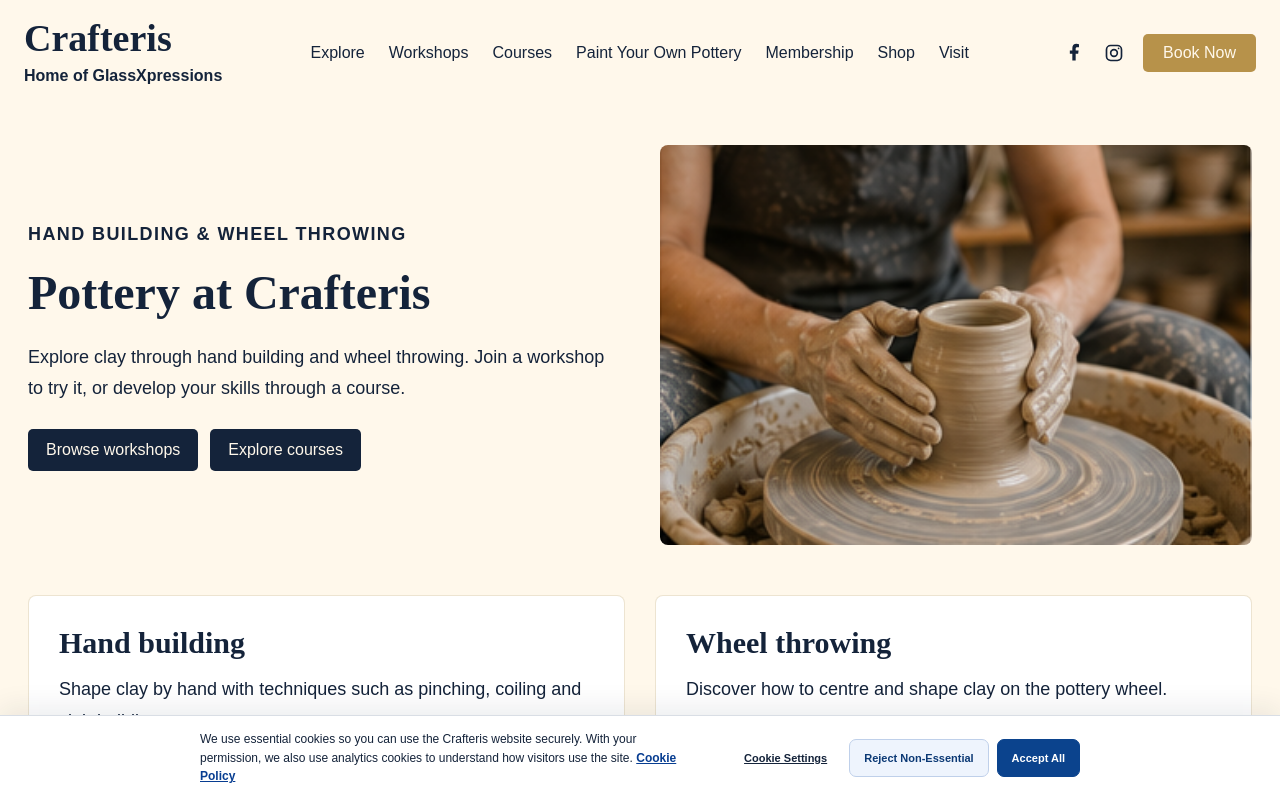
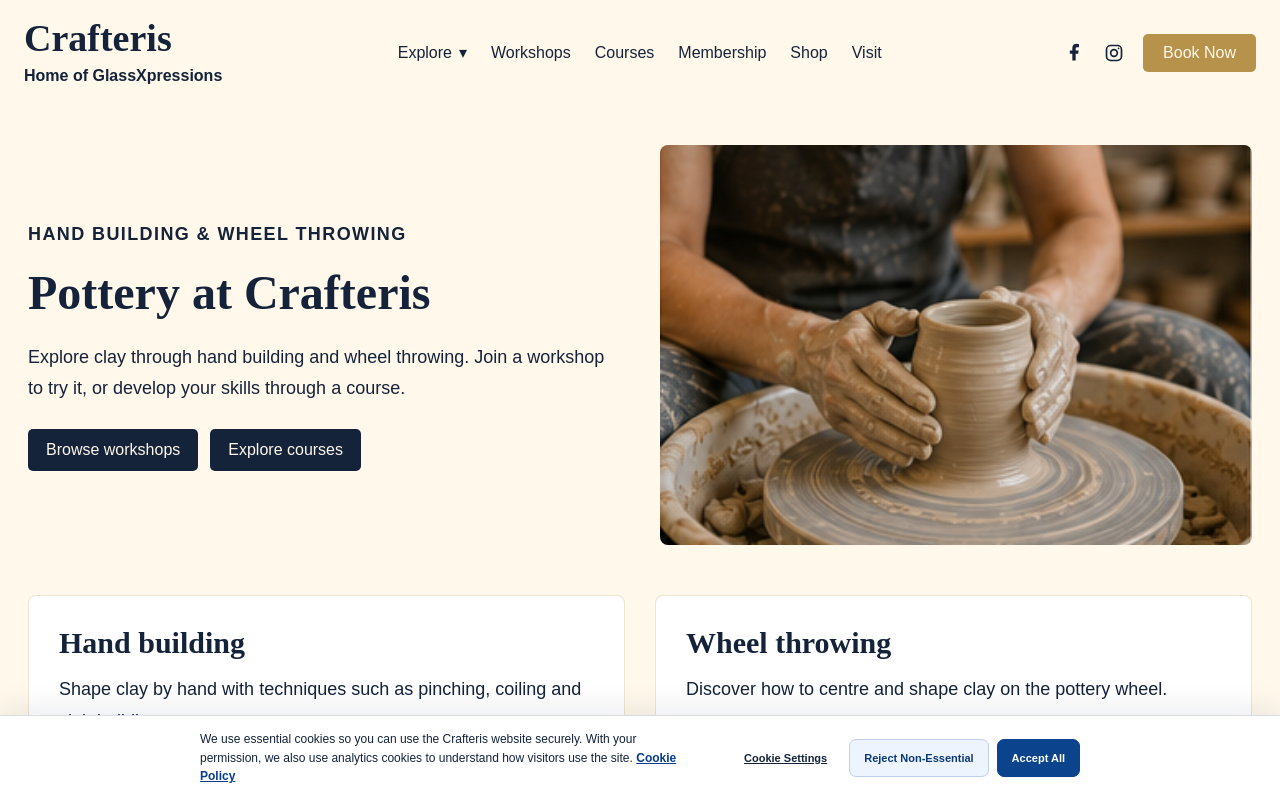
Before and after one commit to guzzep/crafteris-studio-website, a Next.js app: page /pottery in a window 1280 px wide. Shown: the top 800 px of the page. Built offline with nearby package versions, Linux system fonts and the light colour scheme; no server answers; the database is empty.

Commit message:
Group craft pages under accessible Explore navigation

```diff
--- a/src/components/Header.module.css
+++ b/src/components/Header.module.css
@@ -164,3 +164,17 @@
 .socialLinks { display:flex; align-items:center; gap:6px; }
 .socialLinks a { display:flex; align-items:center; justify-content:center; width:34px; height:40px; color:var(--mainText); }
 @media(max-width:600px) { .headerInner { flex-wrap:wrap; gap:12px; } .headerActions { margin-left:auto; } }
+
+.exploreDropdown { position:relative; }
+.exploreToggle { display:flex; align-items:center; gap:7px; border:0; padding:12px 0; background:transparent; color:var(--mainText); font:inherit; cursor:pointer; }
+.exploreToggle:hover { color:var(--accent); }
+.exploreToggle:focus-visible, .exploreLinks a:focus-visible { outline:2px solid var(--accent); outline-offset:3px; }
+.exploreLinks { position:absolute; top:100%; left:-18px; min-width:260px; padding:10px 0; border:1px solid #b7924a50; border-radius:6px; background:var(--background); box-shadow:0 8px 24px #17253818; }
+.exploreLinks[hidden] { display:none; }
+.exploreLinks a { display:block; padding:12px 18px; }
+.exploreLinks a:hover { background:#b7924a12; }
+@media(max-width:1200px) {
+  .exploreToggle { width:100%; padding:14px 20px; justify-content:space-between; }
+  .exploreLinks { position:static; min-width:0; box-shadow:none; border:0; border-left:2px solid var(--accent); border-radius:0; margin:0 20px 10px; padding:0; }
+  .nav { max-height:calc(100dvh - 160px); overflow-y:auto; }
+}
--- a/src/components/Header.tsx
+++ b/src/components/Header.tsx
@@ -3,6 +3,7 @@
 import {
   useEffect,
   useMemo,
+  useRef,
   useState,
 } from "react";
 
@@ -21,6 +22,18 @@ export default function Header() {
 
   const [menuOpen, setMenuOpen] =
     useState(false);
+
+  const [exploreOpen, setExploreOpen] = useState(false);
+  const exploreRef = useRef<HTMLDivElement>(null);
+  const exploreButton = useRef<HTMLButtonElement>(null);
+
+  useEffect(() => {
+    function dismiss(event: PointerEvent) {
+      if (!exploreRef.current?.contains(event.target as Node)) setExploreOpen(false);
+    }
+    document.addEventListener("pointerdown", dismiss);
+    return () => document.removeEventListener("pointerdown", dismiss);
+  }, []);
 
   const [siteName, setSiteName] =
     useState("Crafteris");
@@ -74,6 +87,7 @@ export default function Header() {
 
   function closeMenu() {
     setMenuOpen(false);
+    setExploreOpen(false);
   }
 
   return (
@@ -89,18 +103,31 @@ export default function Header() {
         </Link>
 
         <nav
+          id="main-navigation"
+          aria-label="Main navigation"
           className={`${styles.nav} ${
             menuOpen
               ? styles.navOpen
               : ""
           }`}
         >
-          <Link
-            href="/explore"
-            onClick={closeMenu}
-          >
-            Explore
-          </Link>
+          <div className={styles.exploreDropdown} ref={exploreRef}
+            onKeyDown={(event) => { if (event.key === "Escape") { setExploreOpen(false); exploreButton.current?.focus(); } }}
+            onBlur={(event) => { if (!event.currentTarget.contains(event.relatedTarget as Node | null)) setExploreOpen(false); }}>
+            <button type="button" className={styles.exploreToggle} ref={exploreButton}
+              aria-expanded={exploreOpen} aria-controls="explore-links"
+              onClick={() => setExploreOpen(current => !current)}>
+              Explore <span aria-hidden="true">{exploreOpen ? "▴" : "▾"}</span>
+            </button>
+            <div id="explore-links" className={styles.exploreLinks} hidden={!exploreOpen}>
+              <Link href="/explore" onClick={closeMenu}>Explore the studio</Link>
+              <Link href="/paint-your-own-pottery" onClick={closeMenu}>Paint Your Own Pottery</Link>
+              <Link href="/glass" onClick={closeMenu}>Glass</Link>
+              <Link href="/pottery" onClick={closeMenu}>Pottery</Link>
+              <Link href="/mosaic" onClick={closeMenu}>Mosaic</Link>
+              <Link href="/team-building" onClick={closeMenu}>Team Building &amp; Groups</Link>
+            </div>
+          </div>
 
           <Link
             href="/workshops"
@@ -114,13 +141,6 @@ export default function Header() {
             onClick={closeMenu}
           >
             Courses
-          </Link>
-
-          <Link
-            href="/paint-your-own-pottery"
-            onClick={closeMenu}
-          >
-            Paint Your Own Pottery
           </Link>
 
           <Link
@@ -168,6 +188,7 @@ export default function Header() {
               )
             }
             aria-label="Toggle navigation"
+            aria-controls="main-navigation"
             aria-expanded={menuOpen}
           >
             {menuOpen ? "✕" : "☰"}
```
